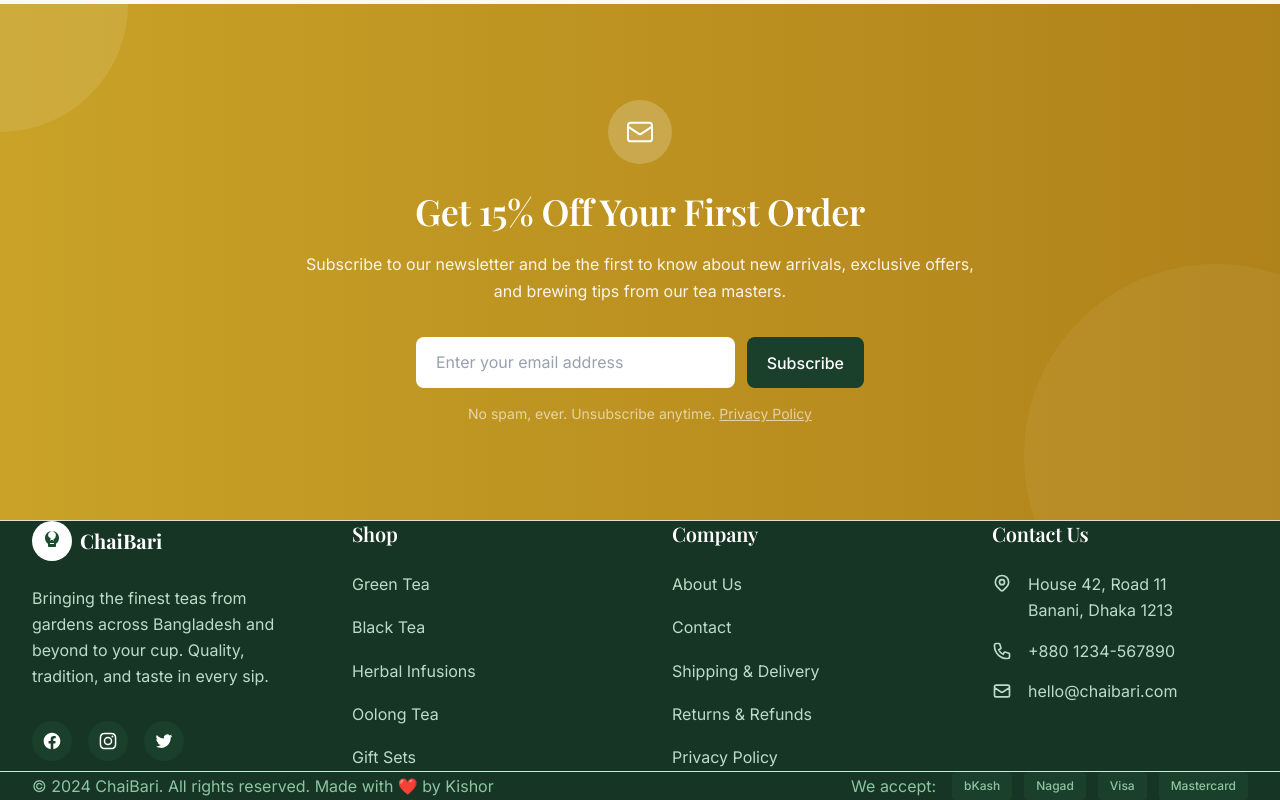
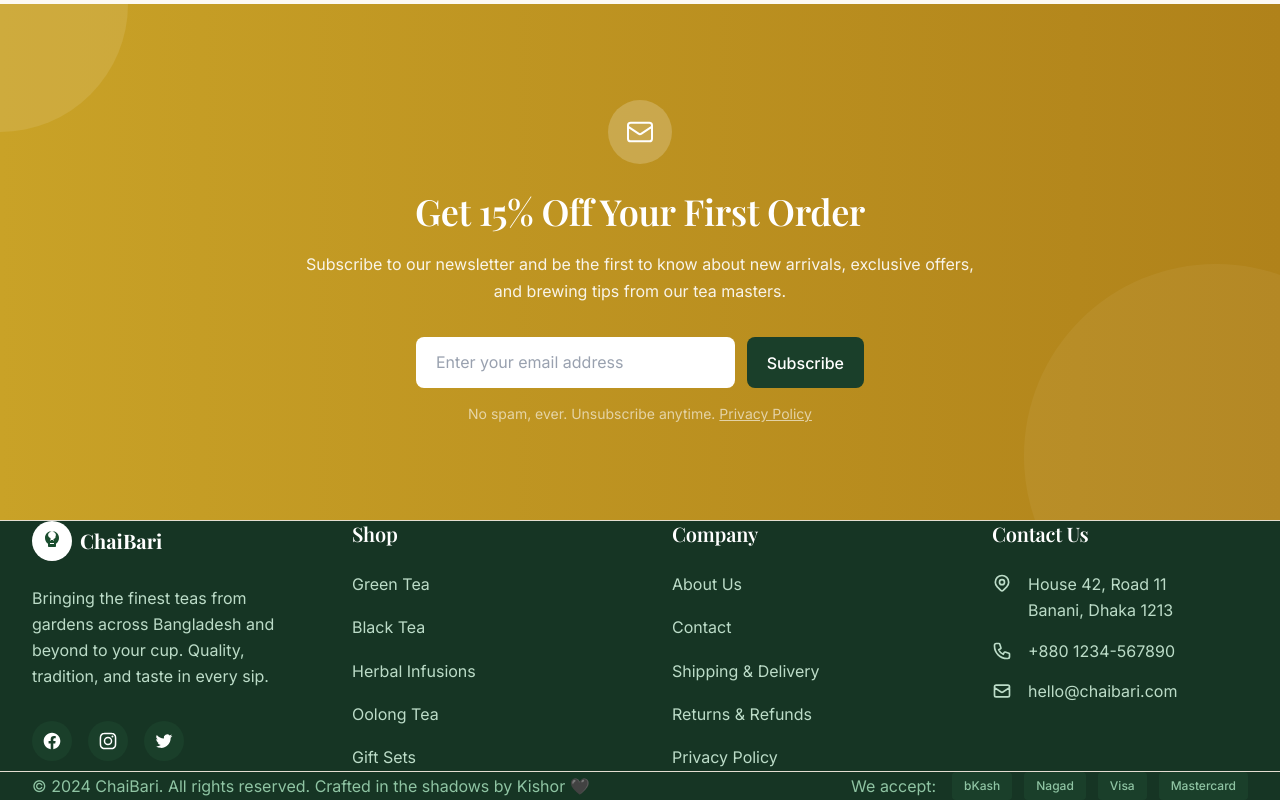
Before and after one commit to kishorkishor/Tea-store, a Next.js app: page / in a window 1280 px wide. Shown: the part 4104-4904 px from the top of the page. Built offline with nearby package versions, Linux system fonts and the light colour scheme; no server answers; a web font is replaced by a local one.

Commit message:
menacing footer attribution

```diff
--- a/src/components/layout/Footer.tsx
+++ b/src/components/layout/Footer.tsx
@@ -155,7 +155,7 @@ export default function Footer() {
             <div className="border-t border-primary-800 dark:border-border">
                 <div className="container-custom py-8 md:py-10">
                     <div className="flex flex-col md:flex-row items-center justify-between gap-6 text-sm md:text-base text-primary-300 dark:text-muted-foreground">
-                        <p>© 2024 ChaiBari. All rights reserved. Made with ❤️ by Kishor</p>
+                        <p>© 2024 ChaiBari. All rights reserved. Crafted in the shadows by Kishor 🖤</p>
                         <div className="flex flex-col sm:flex-row items-center gap-4">
                             <span>We accept:</span>
                             <div className="flex items-center gap-3">
```
